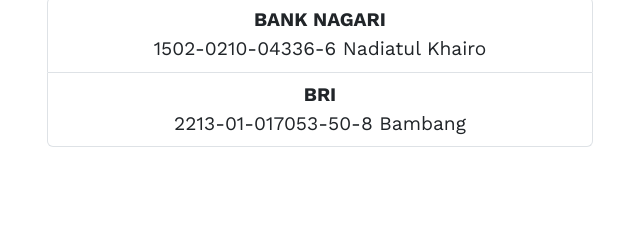
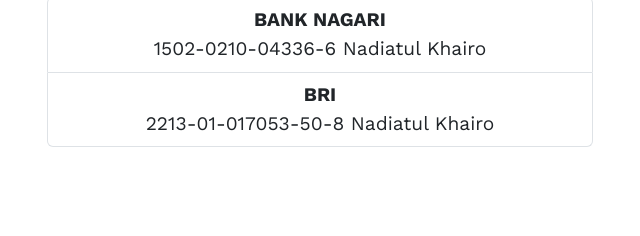
Before and after one commit to machzaulsyah/wdding_nadiatul_khairo, a plain HTML site: page index.html in a window 1280 px wide. Shown: the part 5005-5241 px from the top of the page, 320-960 px from the left. Drawn offline with nearby package versions, Linux system fonts and the light colour scheme; some packages are replaced by stand-ins of ours; a script that the page names is missing.

Commit message:
Update index.html

```diff
--- a/index.html
+++ b/index.html
@@ -308,7 +308,7 @@
             </li>
             <li class="list-group-item">
               <div class="fw-bold">BRI</div>
-              2213-01-017053-50-8 Bambang
+              2213-01-017053-50-8 Nadiatul Khairo
             </li>
 
           </ul>
```
